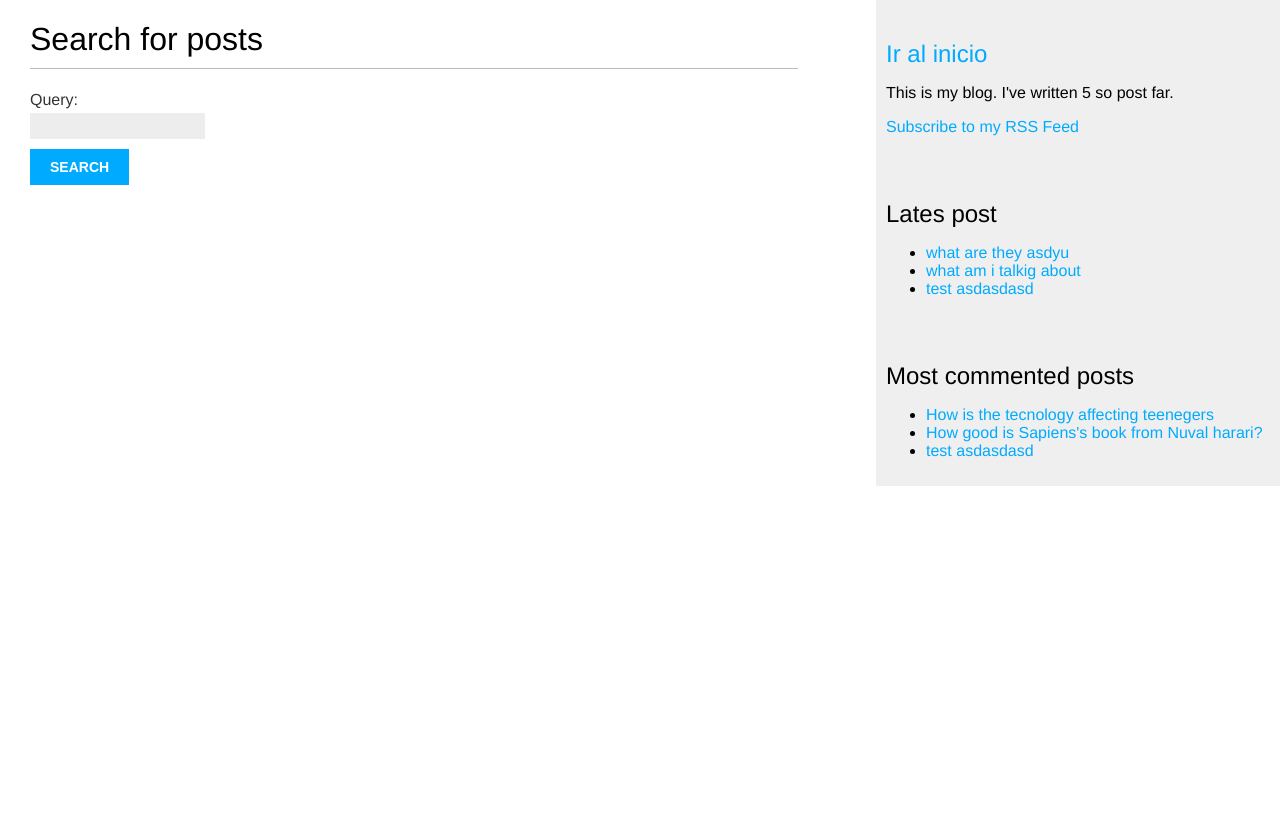
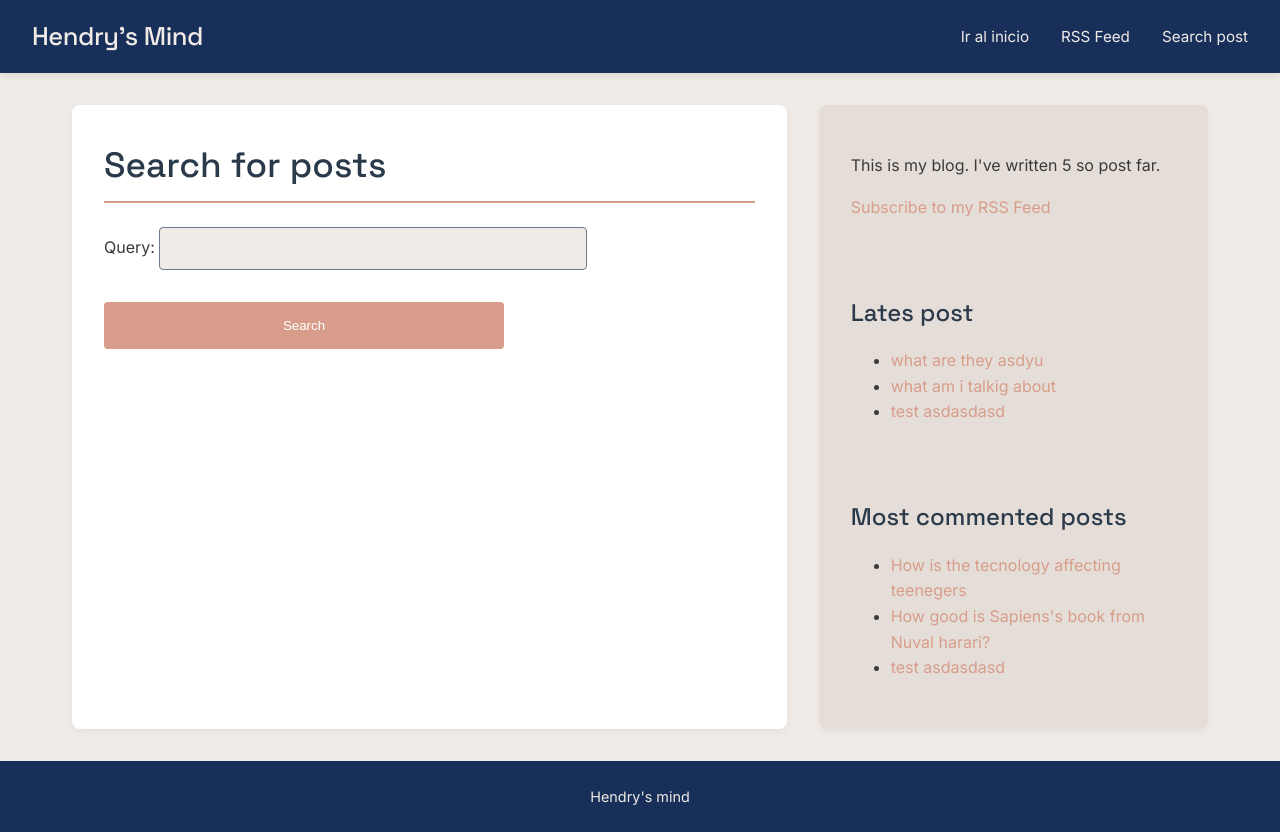
Before and after one commit to HendryAvila/Hendry-mind, a Django app: page /blog/search/ in a window 1280 px wide. Before the commit the page ends 486 px from the top, so only its background shows below. Run offline with Django 4.2, Linux system fonts and the light colour scheme; data comes from the database, SQL or seed files in the repository; parts of the project's set-up code (start-up, migrations or seed data) failed here and were passed over.

Commit message:
finish the full text search using similarity, styling the UX with a color palette

```diff
--- a/mysite/blog/static/css/blog.css
+++ b/mysite/blog/static/css/blog.css
@@ -1,92 +1,187 @@
+/* ===== Variables de color y tipografía ===== */
+:root {
+    /* Paleta Lo-Fi suave */
+    --color-primary: #2B3A4A;    /* Azul oscuro apagado */
+    --color-secondary: #6D7A89;  /* Gris azulado */
+    --color-accent: #D89D8A;     /* Salmón terroso */
+    --color-background: #F0EBE6; /* Beige claro */
+    --color-text: #3A3A3A;       /* Gris oscuro suave */
+    --color-header-footer: #183059; /* Mantenemos tu azul original pero más oscuro */
+    --color-sidebar: #E5DED8;    /* Beige medio */
+
+    /* Tipografía */
+    --font-body: 'Inter', system-ui, -apple-system, sans-serif;
+    --font-headings: 'Space Grotesk', 'Roboto', sans-serif;
+    --font-mono: 'SFMono-Regular', Consolas, 'Liberation Mono', Menlo, monospace;
+  }
+
+  /* ===== Estilos base ===== */
   body {
-    margin:0;
-    padding:0;
-    font-family:helvetica, sans-serif;
+    margin: 0;
+    padding: 0;
+    font-family: var(--font-body);
+    color: var(--color-text);
+    background-color: var(--color-background);
+    display: flex;
+    flex-direction: column;
+    min-height: 100vh;
+    line-height: 1.6;
+  }
+
+  /* ===== Encabezado ===== */
+  .header {
+    display: flex;
+    justify-content: space-between;
+    align-items: center;
+    background-color: var(--color-header-footer);
+    padding: 1rem 2rem;
+    box-shadow: 0 2px 8px rgba(0, 0, 0, 0.1);
+  }
+
+  #header-title {
+    font-family: var(--font-headings);
+    font-size: 1.6rem;
+    color: var(--color-background);
+    letter-spacing: -0.5px;
+    margin: 0;
+  }
+
+  .navbar ul {
+    display: flex;
+    gap: 2rem;
+    list-style: none;
+    margin: 0;
+    padding: 0;
+  }
+
+  .navbar a {
+    color: var(--color-background);
+    text-decoration: none;
+    font-size: 0.95rem;
+    transition: opacity 0.2s ease;
+  }
+
+  .navbar a:hover {
+    opacity: 0.8;
+    text-decoration: underline;
+  }
+
+  /* ===== Contenido principal ===== */
+  .main {
+    flex: 1;
+    padding: 2rem;
+    display: flex;
+    gap: 2rem;
+    max-width: 1200px;
+    margin: 0 auto;
+    width: 100%;
+    box-sizing: border-box;
+  }
+
+  #content {
+    flex: 2;
+    background: white;
+    padding: 2rem;
+    border-radius: 8px;
+    box-shadow: 0 2px 8px rgba(0, 0, 0, 0.05);
+  }
+
+  #sidebar {
+    flex: 1;
+    background-color: var(--color-sidebar);
+    padding: 2rem;
+    border-radius: 8px;
+    height: fit-content;
+    box-shadow: 0 2px 8px rgba(0, 0, 0, 0.05);
+  }
+
+  /* ===== Tipografía y elementos de texto ===== */
+  h1, h2, h3 {
+    font-family: var(--font-headings);
+    font-weight: 500;
+    color: var(--color-primary);
+    margin-top: 0;
+  }
+
+  h1 {
+    font-size: 2.2rem;
+    border-bottom: 2px solid var(--color-accent);
+    padding-bottom: 0.5rem;
+    margin-bottom: 1.5rem;
+  }
+
+  h2 {
+    font-size: 1.5rem;
+    margin: 2rem 0 1rem;
   }
 
   a {
-    color:#00abff;
-    text-decoration:none;
+    color: var(--color-accent);
+    text-decoration: none;
+    transition: color 0.2s ease;
   }
 
-h1 {
-    font-weight:normal;
-    border-bottom:1px solid #bbb;
-    padding:0 0 10px 0;
+  a:hover {
+    color: var(--color-primary);
+    text-decoration: underline;
   }
 
-h2 {
-    font-weight:normal;
-    margin:30px 0 0;
+  /* ===== Componentes específicos ===== */
+  /* Fechas */
+  p.date {
+    color: var(--color-secondary);
+    font-size: 0.9rem;
+    margin: 0.5rem 0;
   }
 
-#content {
-    float:left;
-    width:60%;
-    padding:0 0 0 30px;
+  /* Paginación */
+  .pagination {
+    margin: 2rem 0;
+    font-weight: 500;
   }
 
-#sidebar {
-    float:right;
-    width:30%;
-    padding:10px;
-    background:#efefef;
-    height:100%;
+  /* Formularios */
+  input, textarea {
+    background: var(--color-background);
+    border: 1px solid var(--color-secondary);
+    border-radius: 4px;
+    padding: 0.8rem;
+    width: 100%;
+    max-width: 400px;
+    margin-bottom: 1rem;
   }
 
-p.date {
-    color:#ccc;
-    font-family: georgia, serif;
-    font-size: 12px;
-    font-style: italic;
+  input[type=submit] {
+    background-color: var(--color-accent);
+    color: white;
+    border: none;
+    padding: 1rem 2rem;
+    cursor: pointer;
+    transition: background-color 0.2s ease;
   }
 
-/* pagination */
-.pagination {
-    margin:40px 0;
-    font-weight:bold;
+  input[type=submit]:hover {
+    background-color: var(--color-primary);
   }
 
-/* forms */
-label {
-    float:left;
-    clear:both;
-    color:#333;
-    margin-bottom:4px;
-}
-input, textarea {
-    clear:both;
-    float:left;
-    margin:0 0 10px;
-    background:#ededed;
-    border:0;
-    padding:6px 10px;
-    font-size:12px;
-}
-input[type=submit] {
-    font-weight:bold;
-    background:#00abff;
-    color:#fff;
-    padding:10px 20px;
-    font-size:14px;
-    text-transform:uppercase;
-}
-.errorlist {
-    color:#cc0033;
-    float:left;
-    clear:both;
-    padding-left:10px;
+  /* Comentarios */
+  .comment {
+    padding: 1rem;
+    background: var(--color-background);
+    border-radius: 4px;
+    margin-bottom: 1rem;
   }
 
-/* comments */
-.comment {
-    padding:10px;
+  .comment:nth-child(even) {
+    background: var(--color-sidebar);
   }
-.comment:nth-child(even) {
-    background:#efefef;
+
+  /* ===== Pie de página ===== */
+  .footer {
+    text-align: center;
+    background-color: var(--color-header-footer);
+    color: var(--color-background);
+    padding: 1.5rem;
+    margin-top: auto;
+    font-size: 0.9rem;
   }
-.comment .info {
-    font-weight:bold;
-    font-size:12px;
-    color:#666;
-}
--- a/mysite/blog/templates/blog/base.html
+++ b/mysite/blog/templates/blog/base.html
@@ -4,15 +4,26 @@
 <html>
 <head>
   <title>{% block title %}{% endblock %}</title>
+  <link href="https://fonts.googleapis.com/css2?family=Inter:wght@400;500;600&family=Space+Grotesk:wght@400;500&display=swap" rel="stylesheet">
   <link href="{% static 'css/blog.css' %}" rel="stylesheet">
 </head>
 <body>
+  <header class="header">
+    <h3 id="header-title">Hendry's Mind</h3>
+    <nav class="navbar">
+      <ul>
+        <li id="home"><a href="/blog/">Ir al inicio</a></li>
+        <li id="github"><a href="/blog/feed/">RSS Feed</a></li>
+        <li id="search-post"><a href="/blog/search/">Search post</a></li>
+      </ul>
+    </nav>
+  </header>
+  <main class="main">
     <div id="content">
       {% block content %}
       {% endblock %}
     </div>
     <div id="sidebar">
-    <h2><a href="/blog/">Ir al inicio</a></h2>
       <p>
         This is my blog.
         I've written {% total_post %} so post far.
@@ -33,7 +44,8 @@
         </li>
         {% endfor %}
       </ul>
-
     </div>
+  </main>
+  <footer class="footer">Hendry's mind</footer>
 </body>
 </html>
--- a/mysite/blog/templates/blog/post/comment.html
+++ b/mysite/blog/templates/blog/post/comment.html
@@ -3,7 +3,7 @@
 {% block content %}
     {% if comment %}
         <h2>Your comment has been added.</h2>
-        <p> <a href="{{ post.getAbsoluteUrl }}">Back to the post</a></p>
+        <p> <a href="{{ post.get_absolute_url }}">Back to the post</a></p>
     {% else %}
             {% include "blog/post/includes/comment_form.html" %}
     {% endif %}
--- a/mysite/blog/templates/blog/post/list.html
+++ b/mysite/blog/templates/blog/post/list.html
@@ -4,7 +4,6 @@
 {% block title %}My Blog{% endblock %}
 
 {% block content %}
-  <h1>Hendry's mind</h1>
   {% if tag %}
     <h2>Posts tagged with "{{ tag.name }}"</h2>
   {% endif %}
--- a/mysite/blog/views.py
+++ b/mysite/blog/views.py
@@ -9,6 +9,7 @@ from django.views.decorators.http import require_POST
 from taggit.models  import Tag
 from django.db.models import Count
 from django.contrib.postgres.search import SearchVector,SearchQuery,SearchRank
+from django.contrib.postgres.search import TrigramSimilarity
 
 #Usuario -> URL -> Vista -> Modelo -> Vista -> Template -> Usuario
 
@@ -152,10 +153,9 @@ def post_share(request, post_id):
                                                     'form': form,
                                                     'sent': sent})
 
+    #Usuario → Accede a /search/ → Vista muestra formulario → Usuario escribe "django" y envía → Navegador redirige a /search/?query=django → Vista procesa la búsqueda → Template muestra resultados.
 def post_search(request):
-    """
-    Usuario → Accede a /search/ → Vista muestra formulario → Usuario escribe "django" y envía → Navegador redirige a /search/?query=django → Vista procesa la búsqueda → Template muestra resultados.
-    """
+
     form = SearchForm()
     query = None
     results = []
@@ -163,9 +163,7 @@ def post_search(request):
         form = SearchForm(request.GET)
         if form.is_valid():
             query = form.cleaned_data['query']
-            search_vector = SearchVector('title','body')
-            search_query = SearchQuery(query)
             results = Post.published.annotate(
-                search = search_vector, rank=SearchRank(search_vector, search_query)
-            ).filter(search=search_query).order_by('-rank')
+                similarity= TrigramSimilarity('title', query)
+            ).filter(similarity__gt=0.1).order_by('-similarity')
     return render(request, 'blog/post/search_post.html', {'results':results, 'query':query, 'form':form})
```
Lines whose indentation alone changed are shown as unchanged.
